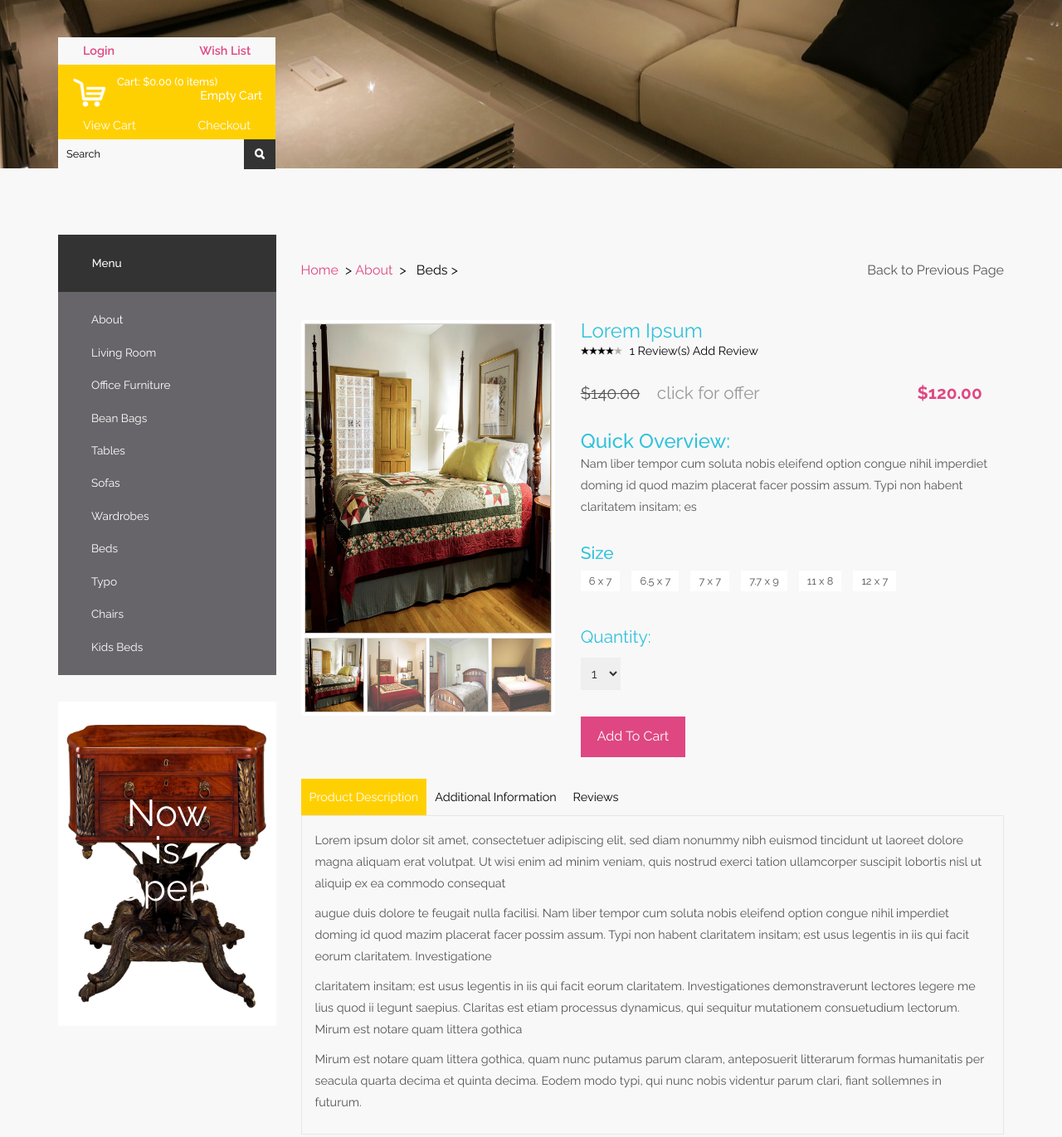
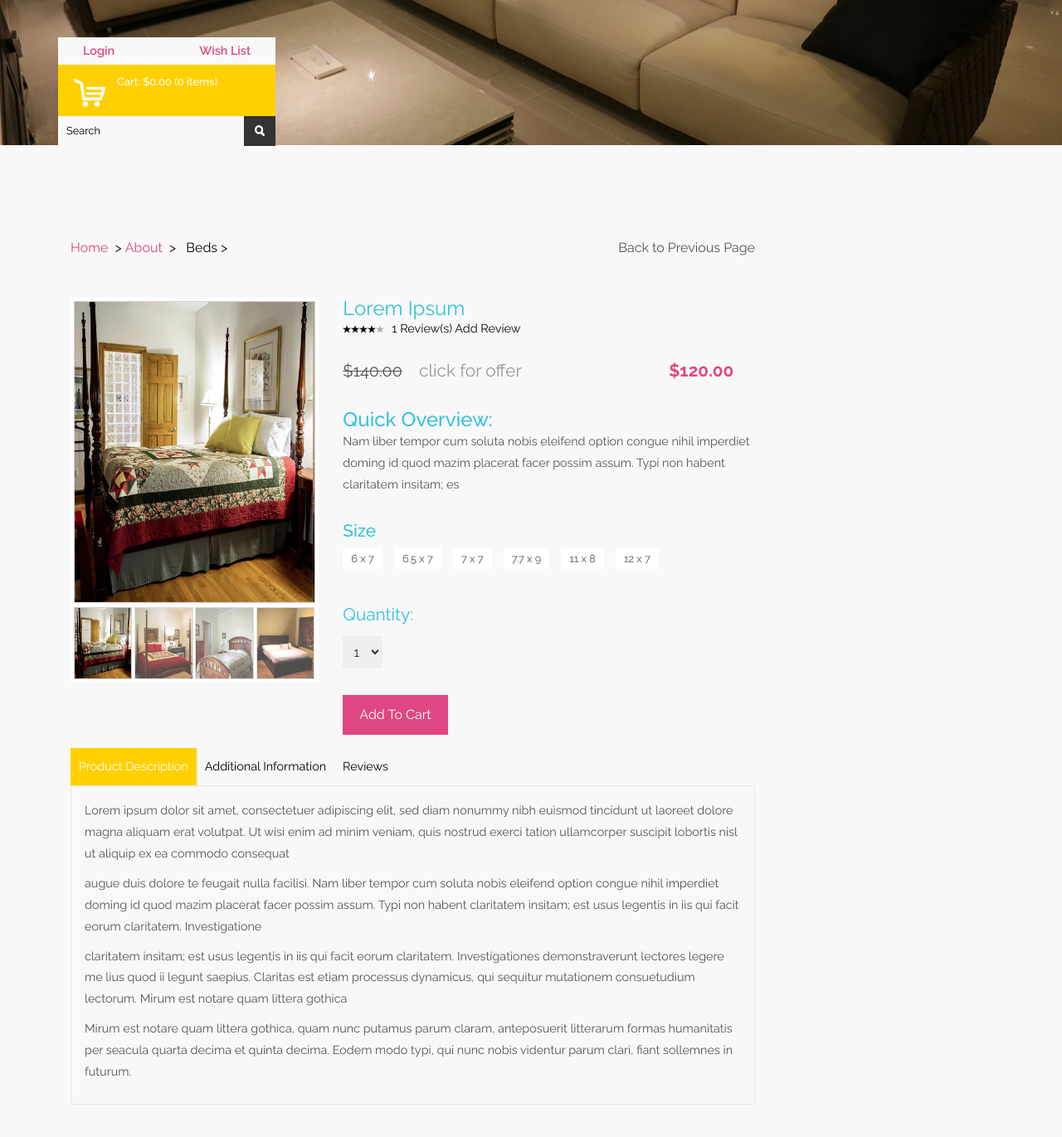
Before and after one commit to Soichiro-xse/ECDemo_ModelViewer, a plain HTML site: page single.html in a window 1280 px wide. Shown: the part 175-1546 px from the top of the page at 83% size. Drawn offline with Linux system fonts and the light colour scheme.

Commit message:
Update single.html

```diff
--- a/single.html
+++ b/single.html
@@ -91,15 +91,9 @@ Smartphone Compatible web template, free webdesigns for Nokia, Samsung, LG, Sony
 	   		 		 <a href="checkout.html">
 					    <h4><i class="cart_icon"> </i><p>Cart: <span class="simpleCart_total"></span> (<span id="simpleCart_quantity" class="simpleCart_quantity"></span> items)</p><div class="clearfix"> </div></h4>
 					 </a>
-				     <h5 class="empty"><a href="javascript:;" class="simpleCart_empty">Empty Cart</a></h5>
 				     <div class="clearfix"> </div>
                   </ul>
 	   		 	</div>
-			 <ul class="quick_access">
-				<li class="view_cart"><a href="checkout.html">View Cart</a></li>
-				<li class="check"><a href="checkout.html">Checkout</a></li>
-				<div class='clearfix'></div>
-		     </ul>
 			<div class="search">
 			   <input type="text" value="Search" onfocus="this.value = '';" onblur="if (this.value == '') {this.value = 'Search';}">
 			   <input type="submit" value="">
@@ -112,27 +106,6 @@ Smartphone Compatible web template, free webdesigns for Nokia, Samsung, LG, Sony
 		<div class="container">
 			<div class="row">
 				<div class="col-md-3">
-					<div class="menu_box">
-				   	  	<h3 class="menu_head">Menu</h3>
-				   	     <ul class="nav">
-					   	  	<li><a href="about.html">About</a></li>
-					   	  	<li><a href="about.html">Living Room</a></li>
-					   	  	<li><a href="about.html">Office Furniture</a></li>
-					   	  	<li><a href="about.html">Bean Bags</a></li>
-					   	  	<li><a href="about.html">Tables</a></li>
-					   	  	<li><a href="about.html">Sofas</a></li>
-					   	  	<li><a href="about.html">Wardrobes</a></li>
-					   	  	<li><a href="about.html">Beds</a></li>
-					   	  	<li><a href="typo.html">Typo</a></li>
-					   	  	<li><a href="about.html">Chairs</a></li>
-					   	  	<li><a href="about.html">Kids Beds</a></li>
-					   	 </ul>
-			   	    </div>
-			   	    <div class="side_banner">
-					   <div class="banner_img"><img src="images/pic9.jpg" class="img-responsive" alt=""/></div>
-					   <div class="banner_holder">
-						  <h3>Now <br> is <br> Open!</h3>
-					   </div>
 				    </div>
 				</div>
 			  <div class="col-md-9">
```
